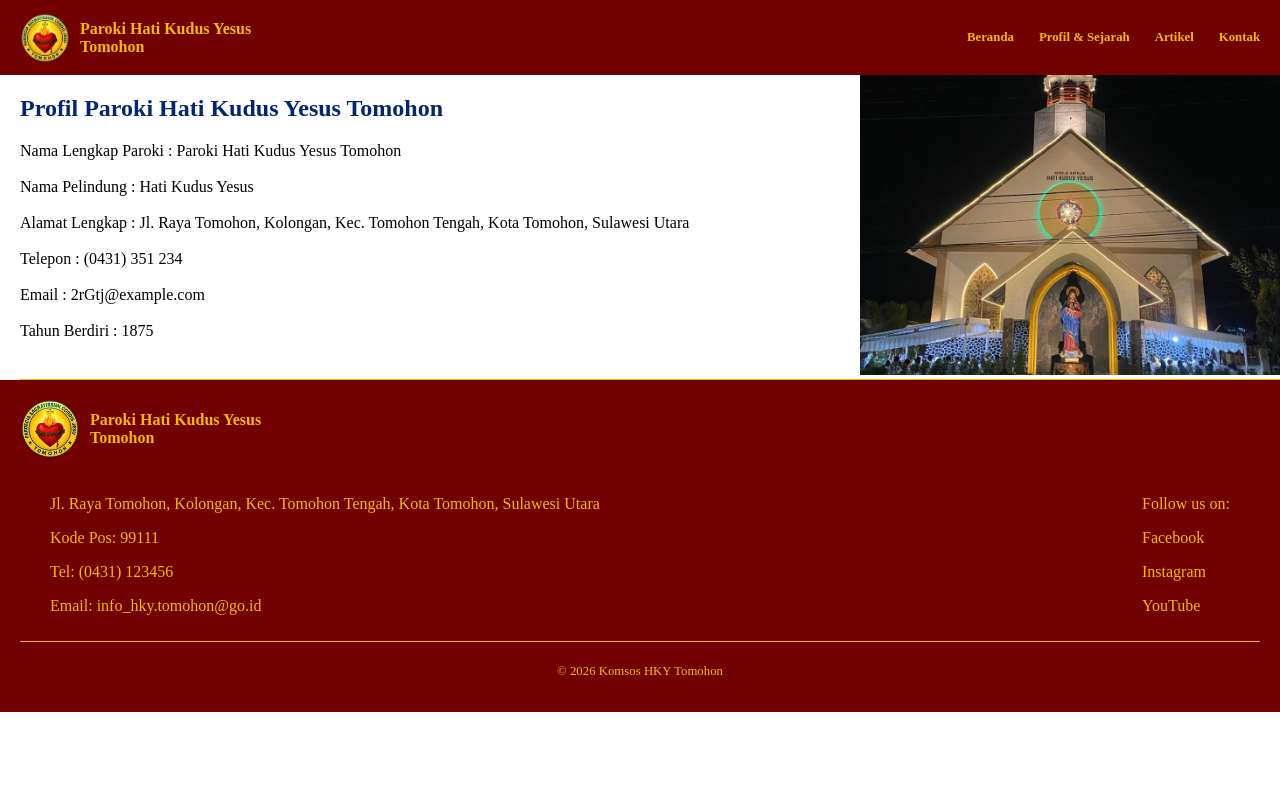
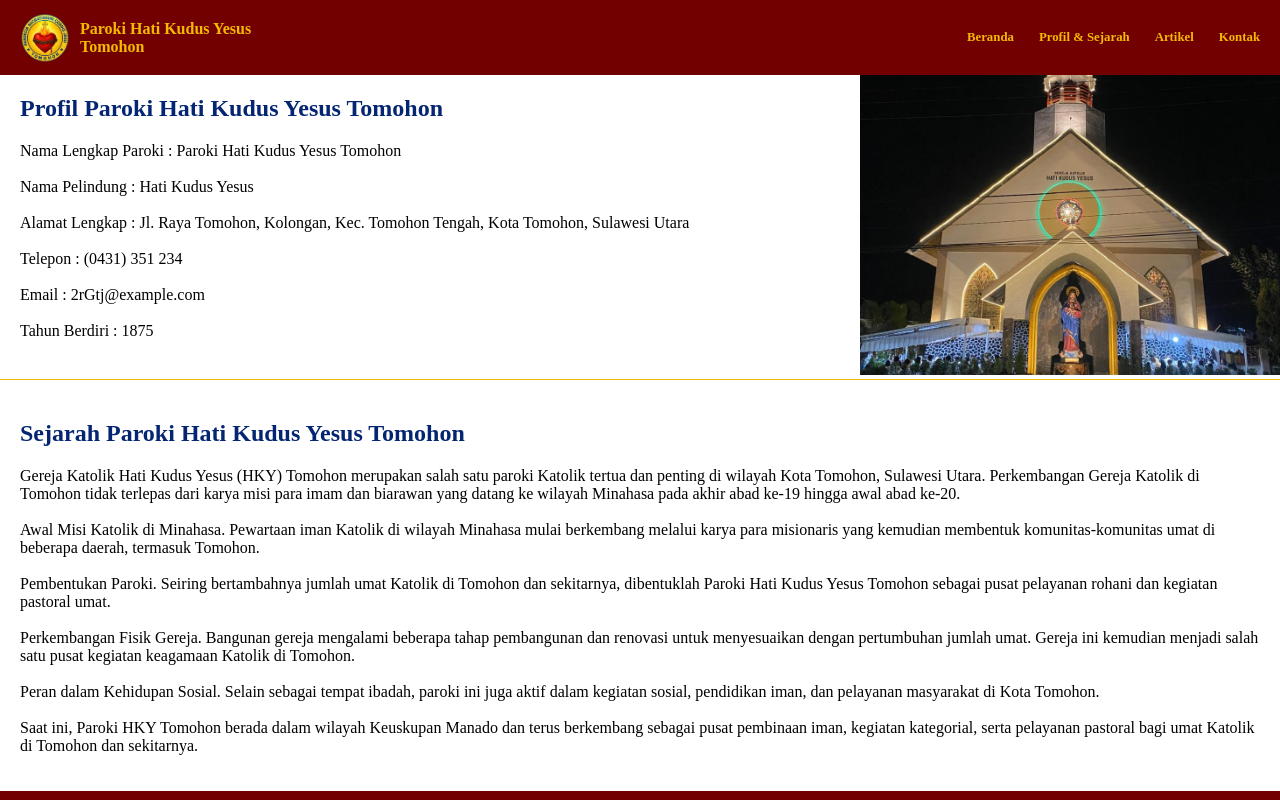
Before and after one commit to srmpandejlaki/Website-HKY, a React (Vite) app: page /profil-sejarah in a window 1280 px wide. Shown: the top 800 px of the page. Built offline with nearby package versions, Linux system fonts and the light colour scheme.

Commit message:
section sejarah paroki

```diff
--- /dev/null
+++ b/src/features/umat/components/profil&sejarah/SejarahParoki.jsx
@@ -0,0 +1,31 @@
+import React from "react";
+
+function SejarahParoki() {
+  return (
+    <div className="sejarah-paroki-section">
+      <h2 className="title">Sejarah Paroki Hati Kudus Yesus Tomohon</h2>
+      <p>
+        Gereja Katolik Hati Kudus Yesus (HKY) Tomohon merupakan salah satu paroki Katolik tertua dan penting di wilayah Kota Tomohon, Sulawesi
+        Utara. Perkembangan Gereja Katolik di Tomohon tidak terlepas dari karya misi para imam dan biarawan yang datang ke wilayah Minahasa pada
+        akhir abad ke-19 hingga awal abad ke-20.
+        <br /><br />
+        Awal Misi Katolik di Minahasa. Pewartaan iman Katolik di wilayah Minahasa mulai berkembang melalui karya para misionaris yang kemudian
+        membentuk komunitas-komunitas umat di beberapa daerah, termasuk Tomohon.
+        <br /><br />
+        Pembentukan Paroki. Seiring bertambahnya jumlah umat Katolik di Tomohon dan sekitarnya, dibentuklah Paroki Hati Kudus Yesus Tomohon
+        sebagai pusat pelayanan rohani dan kegiatan pastoral umat.
+        <br /><br />
+        Perkembangan Fisik Gereja. Bangunan gereja mengalami beberapa tahap pembangunan dan renovasi untuk menyesuaikan dengan pertumbuhan
+        jumlah umat. Gereja ini kemudian menjadi salah satu pusat kegiatan keagamaan Katolik di Tomohon.
+        <br /><br />
+        Peran dalam Kehidupan Sosial. Selain sebagai tempat ibadah, paroki ini juga aktif dalam kegiatan sosial, pendidikan iman, dan pelayanan
+        masyarakat di Kota Tomohon.
+        <br /><br />
+        Saat ini, Paroki HKY Tomohon berada dalam wilayah Keuskupan Manado dan terus berkembang sebagai pusat pembinaan iman, kegiatan
+        kategorial, serta pelayanan pastoral bagi umat Katolik di Tomohon dan sekitarnya.
+      </p>
+    </div>
+  );
+}
+
+export default SejarahParoki;
--- a/src/features/umat/pages/ProfilSejarah.jsx
+++ b/src/features/umat/pages/ProfilSejarah.jsx
@@ -1,5 +1,6 @@
 import React from "react";
 import ProfilParoki from "../components/profil&sejarah/ProfilParoki";
+import SejarahParoki from "../components/profil&sejarah/SejarahParoki";
 
 function ProfilSejarah() {
   return (
@@ -7,6 +8,8 @@ function ProfilSejarah() {
       <ProfilParoki />
 
       <div className="yellow-line"></div>
+
+      <SejarahParoki />
     </div>
   );
 }
--- a/src/features/umat/pages/ProfilSejarah.scss
+++ b/src/features/umat/pages/ProfilSejarah.scss
@@ -2,10 +2,10 @@
 @use '../../../styles/abstracts/mixins.scss' as *;
 
 .profilsejarah-section {
-  padding: 0 0 0 20px;
 }
 
 .profil-paroki {
+  padding: 0 0 0 20px;
   display: grid;
   grid-template-columns: 2fr 1fr;
 
@@ -15,3 +15,7 @@
     object-fit: cover;
   }
 }
+
+.sejarah-paroki-section {
+  padding: 20px;
+}
```
